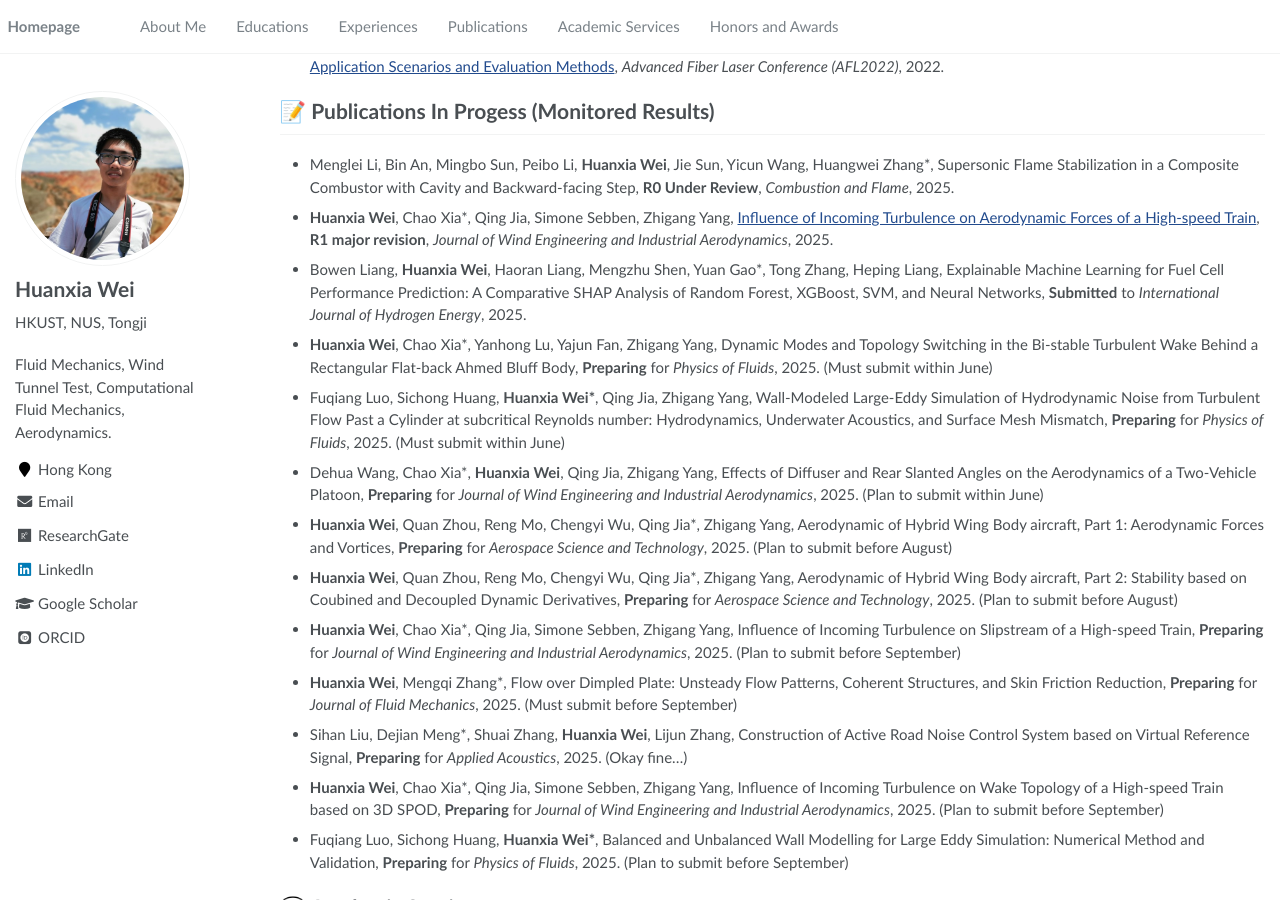
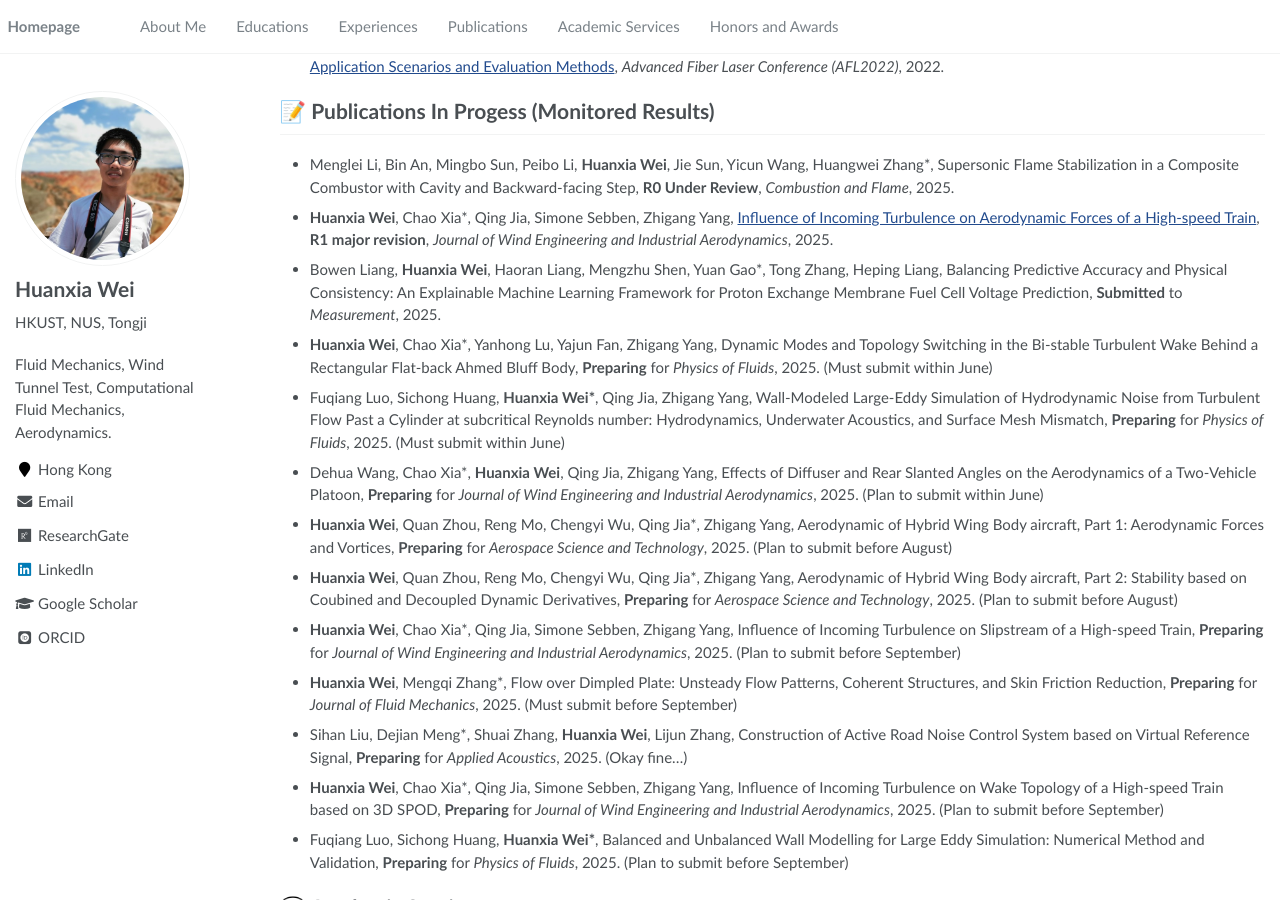
Before and after one commit to hweifluids/academicpage-dev1, a Jekyll site: the page built from _pages/about.md, in a window 1280 px wide and 900 px high, scrolled down 1892 px. Built offline with Jekyll 4.4.1, drawn with Linux system fonts in a browser that asks for light colours; some web fonts are replaced.

Commit message:
Update about.md

```diff
--- a/_pages/about.md
+++ b/_pages/about.md
@@ -101,7 +101,7 @@ He has little citation     <a href="https://scholar.google.com/citations?user=5s
 
 - **Huanxia Wei**, Chao Xia\*, Qing Jia, Simone Sebben, Zhigang Yang, [Influence of Incoming Turbulence on Aerodynamic Forces of a High-speed Train](https://github.com/hweifluids/hweifluids.github.io/raw/refs/heads/main/files/Preprints/HST_Turbulence_PartOne_Forces.pdf), **R1 major revision**, *Journal of Wind Engineering and Industrial Aerodynamics*, 2025.
 
-- Bowen Liang, **Huanxia Wei**, Haoran Liang, Mengzhu Shen, Yuan Gao\*, Tong Zhang, Heping Liang, Explainable Machine Learning for Fuel Cell Performance Prediction: A Comparative SHAP Analysis of Random Forest, XGBoost, SVM, and Neural Networks, **Submitted** to *International Journal of Hydrogen Energy*, 2025.
+- Bowen Liang, **Huanxia Wei**, Haoran Liang, Mengzhu Shen, Yuan Gao\*, Tong Zhang, Heping Liang, Balancing Predictive Accuracy and Physical Consistency: An Explainable Machine Learning Framework for Proton Exchange Membrane Fuel Cell Voltage Prediction, **Submitted** to *Measurement*, 2025.
 
 - **Huanxia Wei**, Chao Xia\*, Yanhong Lu, Yajun Fan, Zhigang Yang, Dynamic Modes and Topology Switching in the Bi-stable Turbulent Wake Behind a Rectangular Flat-back Ahmed Bluff Body, **Preparing** for *Physics of Fluids*, 2025. (Must submit within June)
 
```
